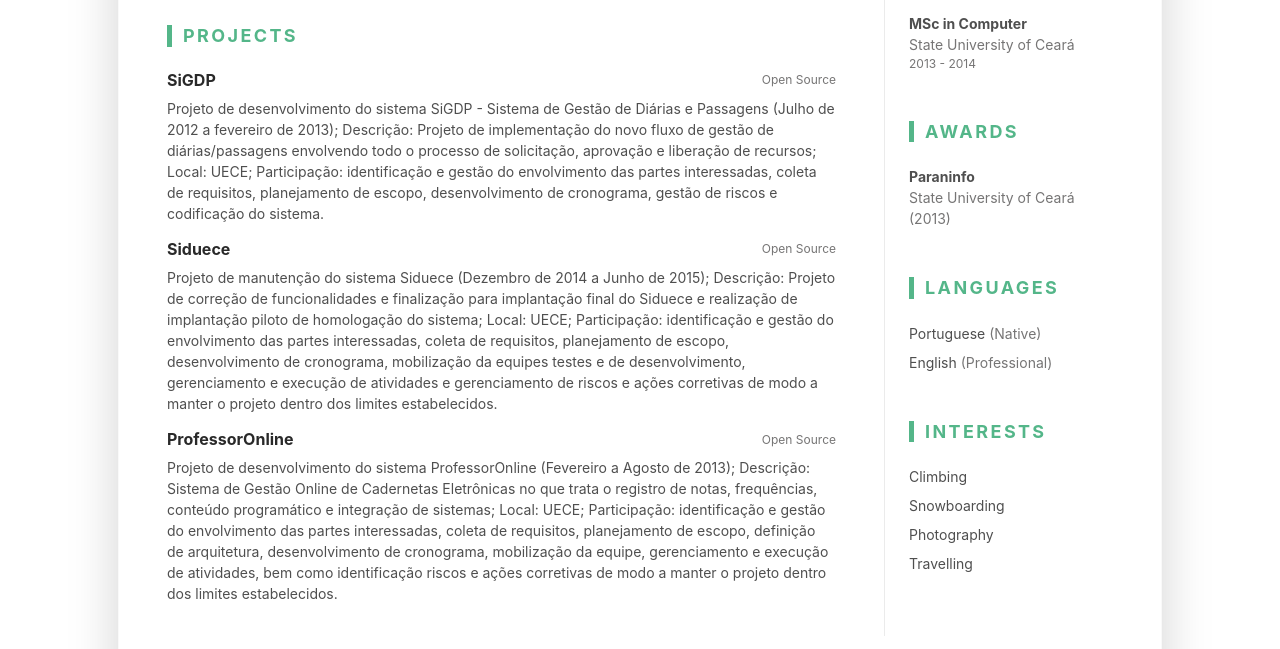
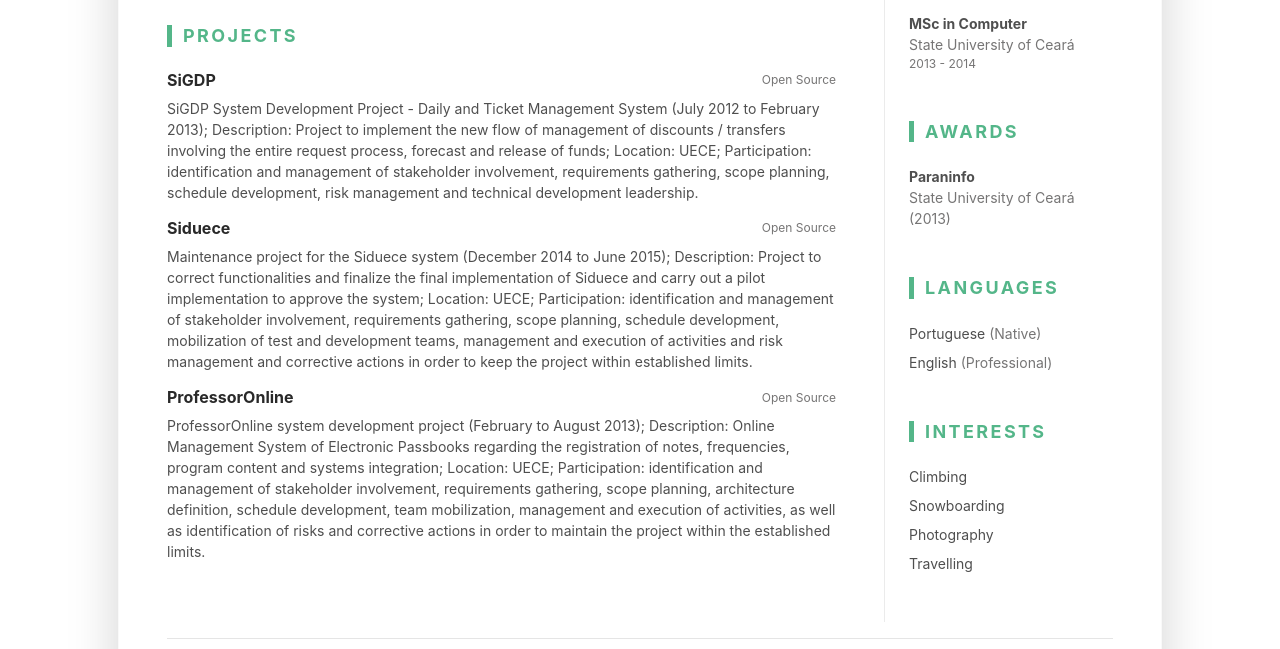
Before and after one commit to marcoseduardoss/marcoseduardoss.github.io, a plain HTML site: page index.html in a window 1280 px wide. Shown: the part 1351-2000 px from the top of the page. Drawn offline with nearby package versions, Linux system fonts and the light colour scheme.

Commit message:
Update image. Translate in text of the projects

```diff
--- a/index.html
+++ b/index.html
@@ -57,7 +57,7 @@
 				<hr>
 				<div class="resume-intro py-3">
 					<div class="media flex-column flex-md-row align-items-center">
-						<img class="resume-profile-image mb-3 mb-md-0 mr-md-5 ml-md-0 rounded mx-auto" src="https://media.licdn.com/dms/image/C4D03AQFlphAxI4YWdQ/profile-displayphoto-shrink_200_200/0?e=1571270400&v=beta&t=jnxNY6Qh7C7tPMbO-qftlYLzRUTclBtOqCH1VxWn5ks" alt="image">
+						<img class="resume-profile-image mb-3 mb-md-0 mr-md-5 ml-md-0 rounded mx-auto" src="assets/images/marcos_eduardo.png" alt="image">
 						<div class="media-body text-left">
 							<p class="mb-0">
 
@@ -271,6 +271,16 @@
 				},
 				projetos : [{
 					nome: "SiGDP",
+					detalhes : "SiGDP System Development Project - Daily and Ticket Management System (July 2012 to February 2013); Description: Project to implement the new flow of management of discounts / transfers involving the entire request process, forecast and release of funds; Location: UECE; Participation: identification and management of stakeholder involvement, requirements gathering, scope planning, schedule development, risk management and technical development leadership."
+				},{
+					nome: "Siduece",
+					detalhes : "Maintenance project for the Siduece system (December 2014 to June 2015); Description: Project to correct functionalities and finalize the final implementation of Siduece and carry out a pilot implementation to approve the system; Location: UECE; Participation: identification and management of stakeholder involvement, requirements gathering, scope planning, schedule development, mobilization of test and development teams, management and execution of activities and risk management and corrective actions in order to keep the project within established limits."
+				},{
+					nome: "ProfessorOnline",
+					detalhes : "ProfessorOnline system development project (February to August 2013); Description: Online Management System of Electronic Passbooks regarding the registration of notes, frequencies, program content and systems integration; Location: UECE; Participation: identification and management of stakeholder involvement, requirements gathering, scope planning, architecture definition, schedule development, team mobilization, management and execution of activities, as well as identification of risks and corrective actions in order to maintain the project within the established limits."
+				}]
+				/*projetos : [{
+					nome: "SiGDP",
 					detalhes : "Projeto de desenvolvimento do sistema SiGDP - Sistema de Gestão de Diárias e Passagens (Julho de 2012 a fevereiro de 2013); Descrição: Projeto de implementação do novo fluxo de gestão de diárias/passagens envolvendo todo o processo de solicitação, aprovação e liberação de recursos; Local: UECE; Participação: identificação e gestão do envolvimento das partes interessadas, coleta de requisitos, planejamento de escopo, desenvolvimento de cronograma, gestão de riscos e codificação do sistema."
 				},{
 					nome: "Siduece",
@@ -278,7 +288,7 @@
 				},{
 					nome: "ProfessorOnline",
 					detalhes : "Projeto de desenvolvimento do sistema ProfessorOnline (Fevereiro a Agosto de 2013); Descrição: Sistema de Gestão Online de Cadernetas Eletrônicas no que trata o registro de notas, frequências, conteúdo programático e integração de sistemas; Local: UECE; Participação: identificação e gestão do envolvimento das partes interessadas, coleta de requisitos, planejamento de escopo, definição de arquitetura, desenvolvimento de cronograma, mobilização da equipe, gerenciamento e execução de atividades, bem como identificação riscos e ações corretivas de modo a manter o projeto dentro dos limites estabelecidos."
-				}]
+				}]*/
     	}
 	});
 </script>
```
Also changed, not shown: assets/images/marcos_eduardo.png (added).
